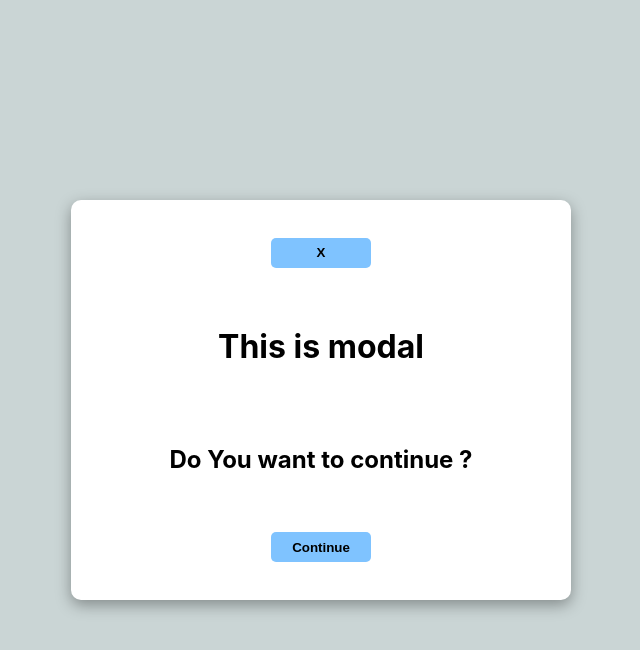
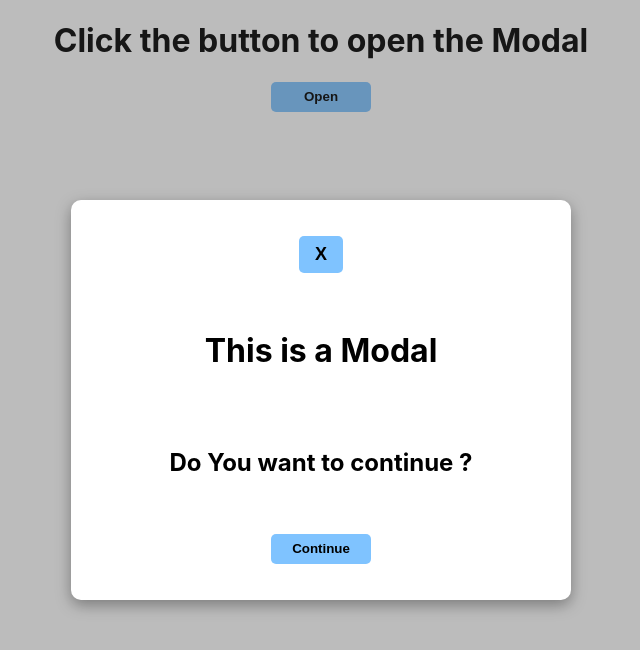
Before and after one commit to Ravindra898959/React-Modal, a React (Create React App) app: page / in a window 1280 px wide. Both pictures are taken after a click on the button "Open". Shown: the top 650 px of the page, without its empty margins (319-959 px from the left). Built offline with nearby package versions, Linux system fonts and the light colour scheme.

Commit message:
btn-changed

```diff
--- a/src/App.css
+++ b/src/App.css
@@ -4,10 +4,10 @@
   display: flex;
   flex-direction: column;
   text-align: center;
-  /* justify-content: center; */
   align-items: center;
 }
 .btn {
+  cursor: pointer;
   font-weight: bold;
   width: 100px;
   height: 30px;
@@ -15,15 +15,19 @@
   border-radius: 5px;
   border: none;
 }
+.btn:hover {
+  background-color: rgb(149, 206, 255);
+  color: #fff;
+}
 .modal-div {
   width: 100vw;
-  height: 100vh;
-  background-color: rgb(202, 213, 213);
+  height: 100%;
   position: fixed;
   display: flex;
   flex-direction: column;
   justify-content: center;
   align-items: center;
+  background: rgba(63, 63, 63, 0.35);
 }
 .modal-div2 {
   height: 400px;
@@ -36,3 +40,16 @@
   justify-content: space-evenly;
   align-items: center;
 }
+.btn-cancel {
+  cursor: pointer;
+  padding: 0.5rem 1rem;
+  background-color: rgb(127, 195, 255);
+  border: none;
+  font-size: large;
+  font-weight: bolder;
+  border-radius: 5px;
+}
+.btn-cancel:hover {
+  background-color: rgb(149, 206, 255);
+  color: #fff;
+}
--- a/src/Modal.js
+++ b/src/Modal.js
@@ -5,10 +5,10 @@ const Modal = ({ closeModal }) => {
     <>
       <div className="modal-div">
         <div className="modal-div2">
-          <button className="btn" onClick={() => closeModal(false)}>
+          <button className="btn-cancel" onClick={() => closeModal(false)}>
             X
           </button>
-          <h1>This is modal</h1>
+          <h1>This is a Modal</h1>
           <h2>Do You want to continue ?</h2>
           <button className="btn">Continue</button>
         </div>
```
